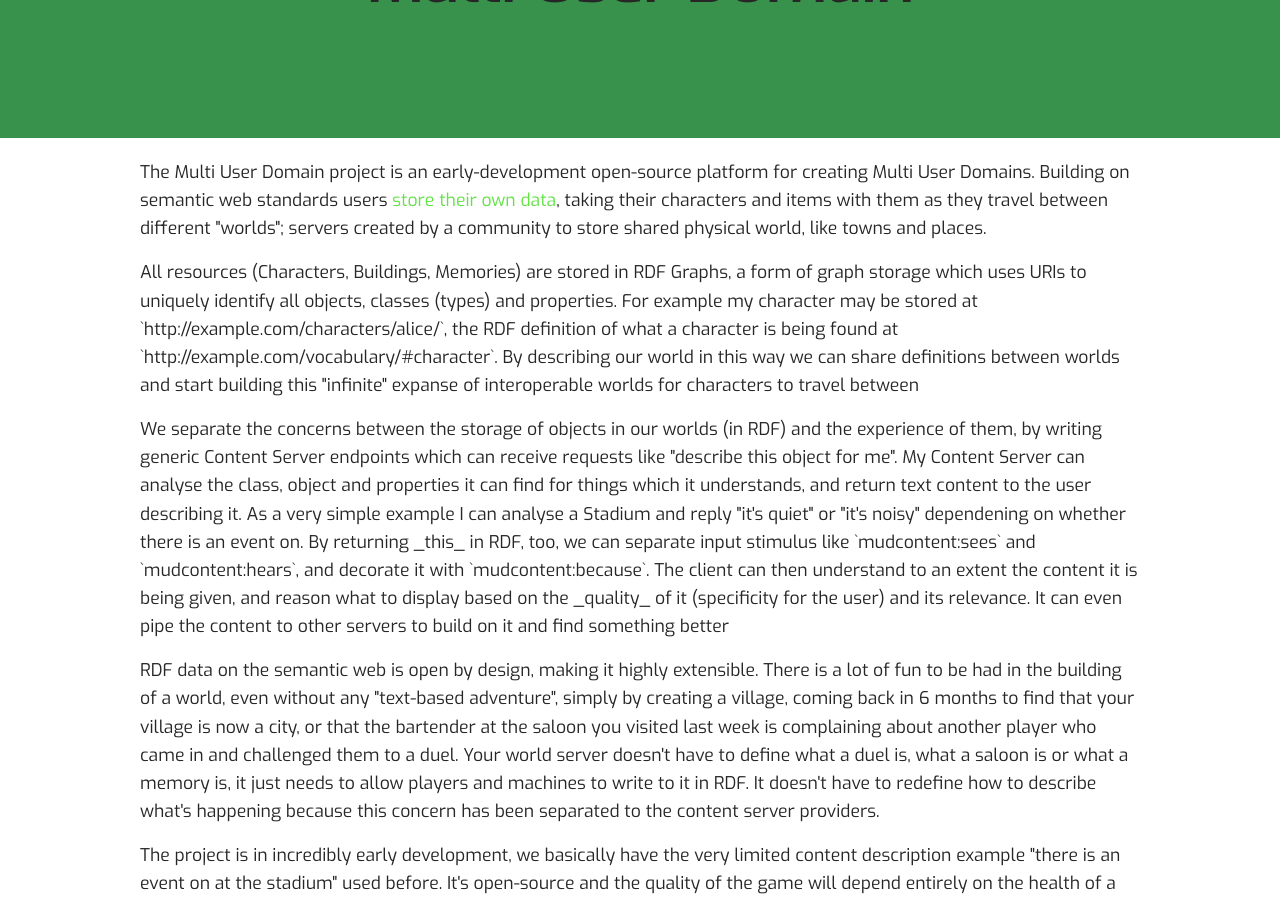
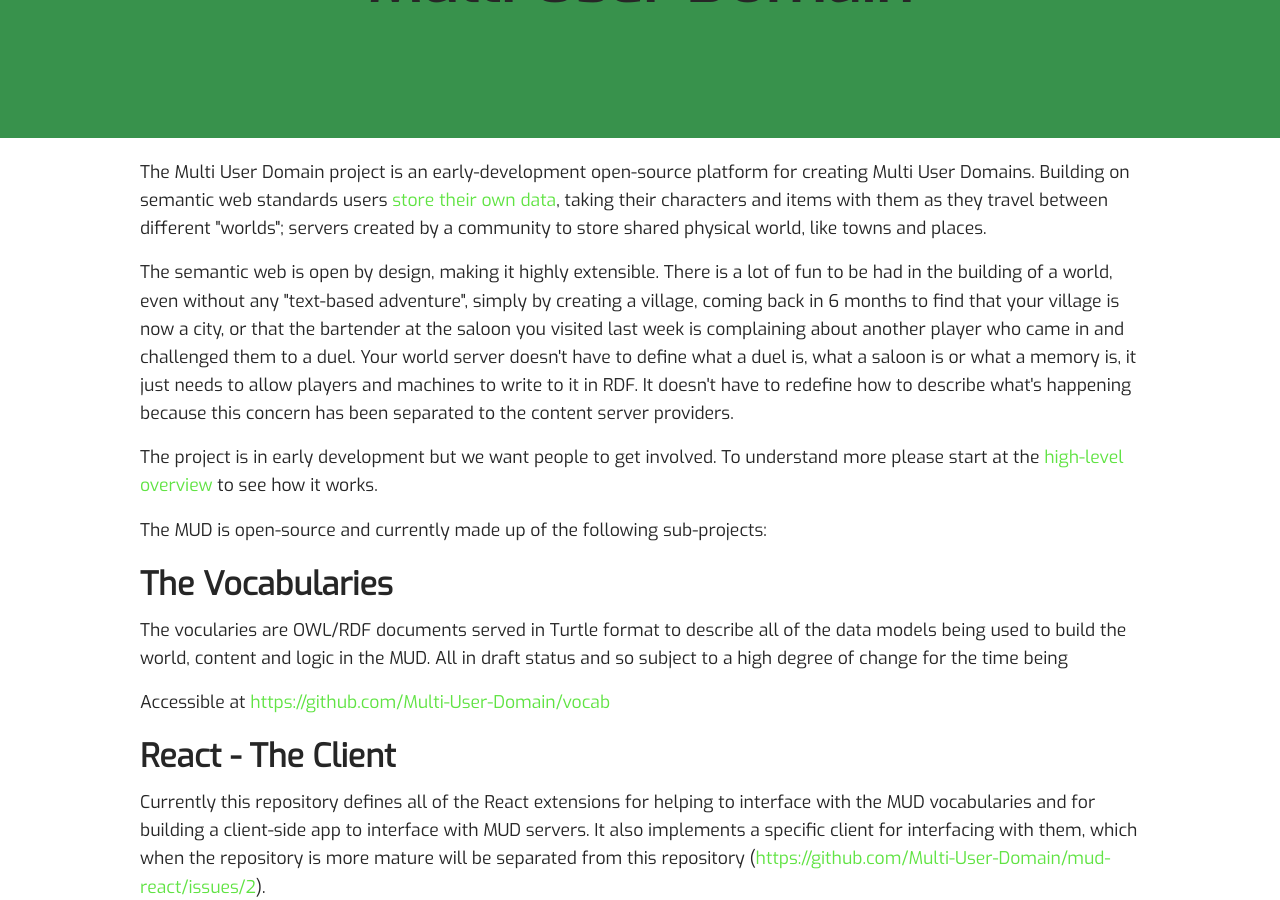
Before and after one commit to Multi-User-Domain/Multi-User-Domain.github.io, a Jekyll site: the page built from index.html, in a window 1280 px wide and 900 px high, scrolled down 222 px. Built offline with Jekyll 4.4.1, drawn with Linux system fonts in a browser that asks for light colours; nearby versions of some CDN libraries; some of the changed text lies outside the part shown.

Commit message:
new index content

```diff
--- a/index.html
+++ b/index.html
@@ -9,26 +9,18 @@ lang-ref: index
     Building on semantic web standards users <a href="https://inrupt.com/solid/">store their own data</a>, taking their characters and items with them as they travel between different "worlds"; servers created by a community to store shared physical world, like towns and places.
 </p>
 <p>
-    All resources (Characters, Buildings, Memories) are stored in RDF Graphs, a form of graph storage which uses URIs to uniquely identify all objects, classes (types) and properties. For example my character may be stored at `http://example.com/characters/alice/`, the RDF definition of what a character is being found at `http://example.com/vocabulary/#character`.
-    By describing our world in this way we can share definitions between worlds and start building this "infinite" expanse of interoperable worlds for characters to travel between
-</p>
-<p>
-    We separate the concerns between the storage of objects in our worlds (in RDF) and the experience of them, by writing generic Content Server endpoints which can receive requests like "describe this object for me".
-    My Content Server can analyse the class, object and properties it can find for things which it understands, and return text content to the user describing it.
-    As a very simple example I can analyse a Stadium and reply "it's quiet" or "it's noisy" dependening on whether there is an event on.
-    By returning _this_ in RDF, too, we can separate input stimulus like `mudcontent:sees` and `mudcontent:hears`, and decorate it with `mudcontent:because`.
-    The client can then understand to an extent the content it is being given, and reason what to display based on the _quality_ of it (specificity for the user) and its relevance. It can even pipe the content to other servers to build on it and find something better
-</p>
-<p>
-    RDF data on the semantic web is open by design, making it highly extensible. There is a lot of fun to be had in the building of a world, even without any "text-based adventure", simply by creating a village, coming back in 6 months to find that your village is now a city, or that the bartender at the saloon you visited last week is complaining about another player who came in and challenged them to a duel.
+    The semantic web is open by design, making it highly extensible. There is a lot of fun to be had in the building of a world, even without any "text-based adventure", simply by creating a village, coming back in 6 months to find that your village is now a city, or that the bartender at the saloon you visited last week is complaining about another player who came in and challenged them to a duel.
     Your world server doesn't have to define what a duel is, what a saloon is or what a memory is, it just needs to allow players and machines to write to it in RDF.
     It doesn't have to redefine how to describe what's happening because this concern has been separated to the content server providers.
 </p>
+<!--<p>
+    If you don't know what the semantic web, or what RDF is, then <a href="">this blog post</a> is a good place to start. If you do understand RDF data but you want to know about the project's origins and what it means in the application of game design, then read that post too :-)
+</p>-->
 <p>
-    The project is in incredibly early development, we basically have the very limited content description example "there is an event on at the stadium" used before. It's open-source and the quality of the game will depend entirely on the health of a community, so if you're interested to get involved in any capacity then please get in touch.
+    The project is in early development but we want people to get involved. To understand more please start at the <a href="{{ 'docs/01-overview' | relative_url }}">high-level overview</a> to see how it works. <!--Afterwards, if we've piqued your interest, then please <a href="">get in touch</a>.-->
 </p>
 <p>
-    The components of the platform are as follows:
+    The MUD is open-source and currently made up of the following sub-projects:
 </p>
 
 <h2>The Vocabularies</h2>
```
